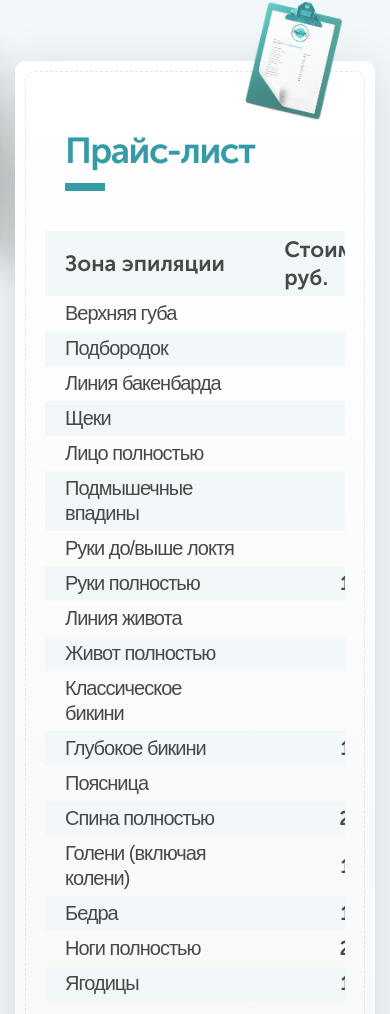
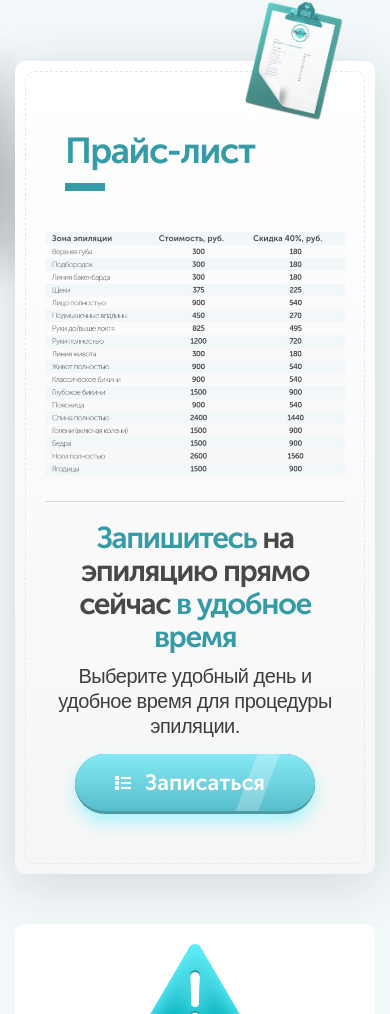
Before and after one commit to Verta-master/proelos, a plain HTML site: page index.html in a window 390 px wide. Shown: the part 3450-4464 px from the top of the page. Drawn offline with nearby package versions, Linux system fonts and the light colour scheme; a web font is replaced by a local one.

Commit message:
Update 2020-11-20T10:33:25.894Z

```diff
--- a/css/style.css
+++ b/css/style.css
@@ -975,7 +975,7 @@ h3 span,
 }
 .sale {
   position: relative;
-  padding-top: 150px;
+  padding-top: 100px;
   padding-bottom: 100px;
   background-image: url(../img/images/bg2.jpg);
   background-repeat: no-repeat;
@@ -1107,7 +1107,7 @@ h3 span,
 .faq {
   position: relative;
   z-index: 2;
-  padding-top: 100px;
+  padding-top: 70px;
   padding-bottom: 20px;
   overflow: hidden;
 }
@@ -1394,7 +1394,7 @@ h3 span,
   position: relative;
   z-index: 2;
   padding-top: 100px;
-  padding-bottom: 170px;
+  padding-bottom: 100px;
   background-image: url(../img/images/bg3.jpg);
   background-repeat: no-repeat;
   background-size: cover;
@@ -1605,7 +1605,7 @@ h3 span,
 }
 .gallery {
   position: relative;
-  padding-top: 100px;
+  padding-top: 50px;
   padding-bottom: 70px;
   background-color: #f2f8fa;
   overflow: hidden;
@@ -1933,39 +1933,12 @@ h3 span,
 .price__block .title-2::after {
   left: 20px;
 }
-.price__table {
-  position: relative;
-  z-index: 5;
-  width: 100%;
-  margin-top: 60px;
-  margin-bottom: 35px;
-  color: #484848;
-  border-collapse: collapse;
-}
-.price__table th {
-  padding: 5px 20px;
-  font-size: 22px;
-  font-weight: 700;
-  text-align: left;
-}
-.price__table td {
-  padding: 5px 20px;
-  font-size: 20px;
-  letter-spacing: -1px;
-}
-.price__table td:nth-child(2),
-.price__table td:nth-child(3) {
-  text-align: center;
-  font-weight: 700;
-}
-.price__table tr:nth-child(2n + 1) {
-  background-color: #f2f8fa;
-}
 .price__wrap {
   position: relative;
   z-index: 5;
   padding: 25px 20px;
   padding-bottom: 0;
+  margin-top: 20px;
   display: -webkit-box;
   display: -ms-flexbox;
   display: flex;
@@ -1975,15 +1948,7 @@ h3 span,
   -webkit-box-align: start;
       -ms-flex-align: start;
           align-items: flex-start;
-}
-.price__wrap::before {
-  content: "";
-  position: absolute;
-  top: 0;
-  left: 20px;
-  right: 20px;
-  height: 1px;
-  background-color: #dbdbdb;
+  border-top: 1px solid #dbdbdb;
 }
 .price__text {
   width: calc(100% - 250px);
@@ -2017,7 +1982,7 @@ h3 span,
 .benefits {
   position: relative;
   z-index: 2;
-  padding-top: 120px;
+  padding-top: 100px;
   padding-bottom: 100px;
 }
 .benefits::after {
@@ -2709,14 +2674,6 @@ h3 span,
     top: -60px;
     right: 10px;
   }
-  .price__table-wrap {
-    width: 100%;
-    max-width: 100%;
-    overflow-x: scroll;
-  }
-  .price__table {
-    width: 600px;
-  }
   .price__wrap {
     display: block;
   }
@@ -2845,15 +2802,17 @@ h3 span,
     padding-top: 80px;
     padding-bottom: 0;
   }
-  .price__table {
-    margin-top: 0;
-  }
   .price__text {
     font-size: 20px;
   }
   .price__wrap {
     padding: 0px;
     padding-top: 20px;
+    text-align: center;
+  }
+  .price__btn {
+    margin-left: auto;
+    margin-right: auto;
   }
   .alarm {
     padding: 20px;
--- a/index.html
+++ b/index.html
@@ -142,103 +142,7 @@
         <div class="price__block">
           <p class="title-2"><span>Прайс-лист</span></p>
           <div class="price__table-wrap">
-            <table class="price__table">
-              <tr>
-                <th>Зона эпиляции</th>
-                <th>Стоимость, руб.</th>
-                <th>Скидка 40%, руб.</th>
-              </tr>
-              <tr>
-                <td>Верхняя губа</td>
-                <td>300</td>
-                <td>180</td>
-              </tr>
-              <tr>
-                <td>Подбородок</td>
-                <td>300</td>
-                <td>180</td>
-              </tr>
-              <tr>
-                <td>Линия бакенбарда</td>
-                <td>300</td>
-                <td>180</td>
-              </tr>
-              <tr>
-                <td>Щеки</td>
-                <td>375</td>
-                <td>225</td>
-              </tr>
-              <tr>
-                <td>Лицо полностью</td>
-                <td>900</td>
-                <td>540</td>
-              </tr>
-              <tr>
-                <td>Подмышечные впадины</td>
-                <td>450</td>
-                <td>270</td>
-              </tr>
-              <tr>
-                <td>Руки до/выше локтя</td>
-                <td>825</td>
-                <td>495</td>
-              </tr>
-              <tr>
-                <td>Руки полностью</td>
-                <td>1200</td>
-                <td>720</td>
-              </tr>
-              <tr>
-                <td>Линия живота</td>
-                <td>300</td>
-                <td>180</td>
-              </tr>
-              <tr>
-                <td>Живот полностью</td>
-                <td>900</td>
-                <td>540</td>
-              </tr>
-              <tr>
-                <td>Классическое бикини</td>
-                <td>900</td>
-                <td>540</td>
-              </tr>
-              <tr>
-                <td>Глубокое бикини</td>
-                <td>1500</td>
-                <td>900</td>
-              </tr>
-              <tr>
-                <td>Поясница</td>
-                <td>900</td>
-                <td>540</td>
-              </tr>
-              <tr>
-                <td>Спина полностью</td>
-                <td>2400</td>
-                <td>1440</td>
-              </tr>
-              <tr>
-                <td>Голени (включая колени)</td>
-                <td>1500</td>
-                <td>900</td>
-              </tr>
-              <tr>
-                <td>Бедра</td>
-                <td>1500</td>
-                <td>900</td>
-              </tr>
-              <tr>
-                <td>Ноги полностью</td>
-                <td>2600</td>
-                <td>1560</td>
-              </tr>
-              <tr>
-                <td>Ягодицы</td>
-                <td>1500</td>
-                <td>900</td>
-              </tr>
-            </table>
+            <img src="img/images/pricelist.jpg" alt="Прайс-лист">
           </div>
           <div class="price__wrap">
             <div class="price__text">
```
Also changed, not shown: css/style.min.css, img/images/pricelist.jpg (added).
